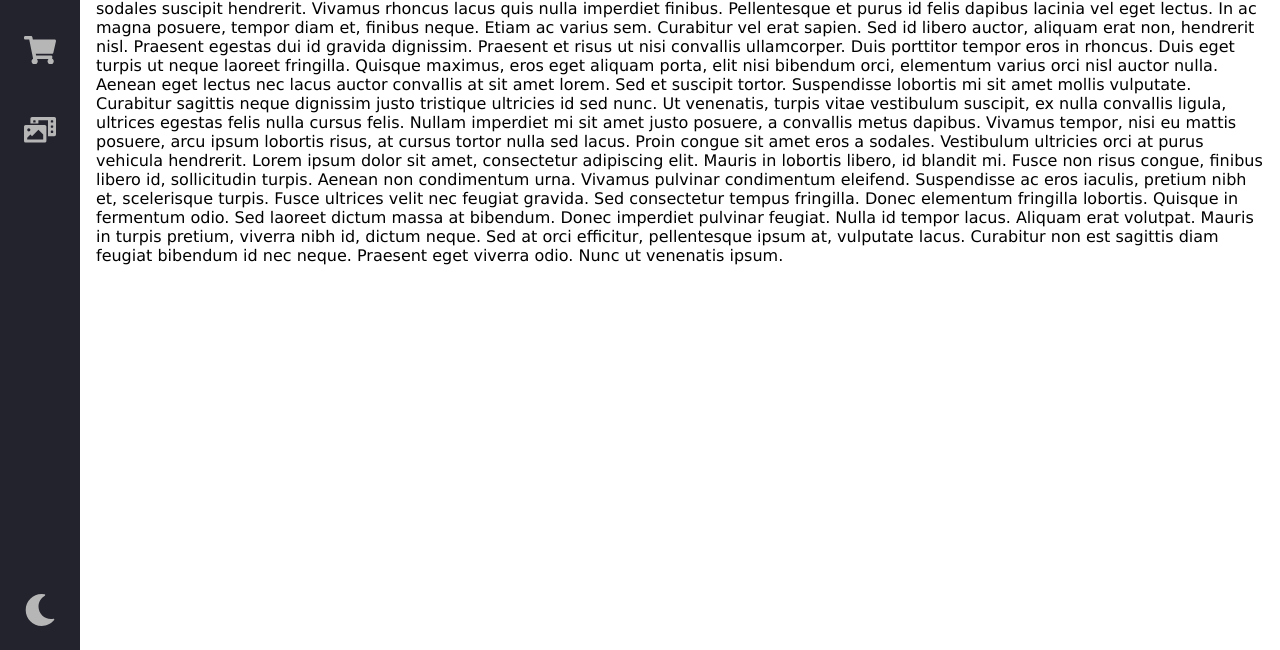
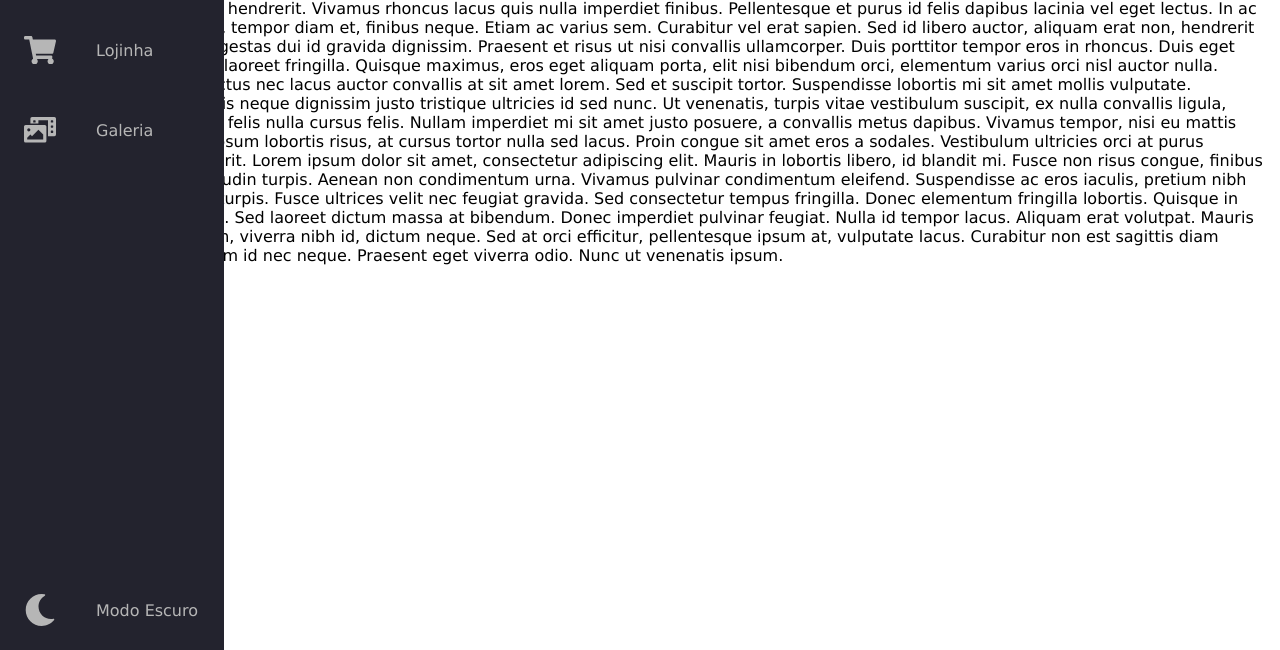
Before and after one commit to Maracujacake/animated-navbar, a plain HTML site: page index.html in a window 1280 px wide. Shown: the part 150-800 px from the top of the page. Drawn offline with Linux system fonts and the light colour scheme; files that its build step writes are made by us from their sources.

Commit message:
UPDATE 5

```diff
--- a/style.css
+++ b/style.css
@@ -84,9 +84,23 @@ main{
 .link-text{
     display: none;
     margin-left: 1rem;
+    margin-right: 1rem;
 }
 
 .nav-link svg{
     min-width: 2rem;
     margin: 0 1.5rem;
 }
+
+.navbar:hover{
+    width: 14rem;
+}
+
+.navbar:hover .nav-link svg{
+    max-width: 2rem;
+    margin: 0 1.5rem;
+}
+
+.navbar:hover .link-text{
+    display: block;
+}
```
